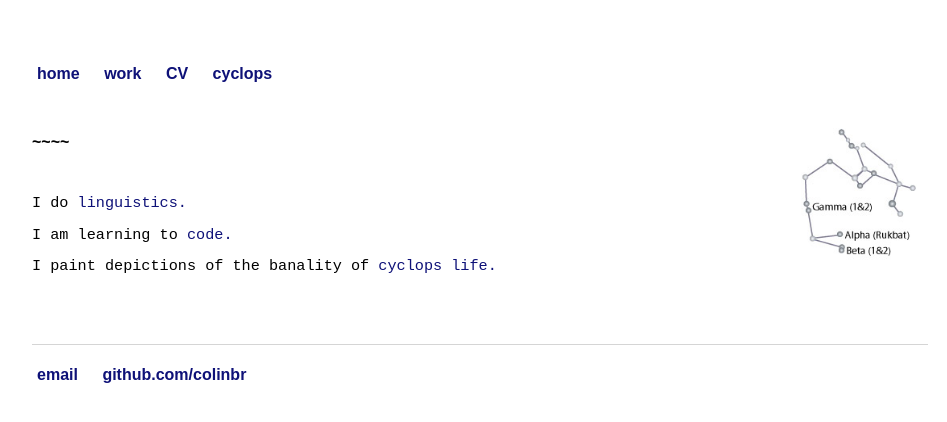
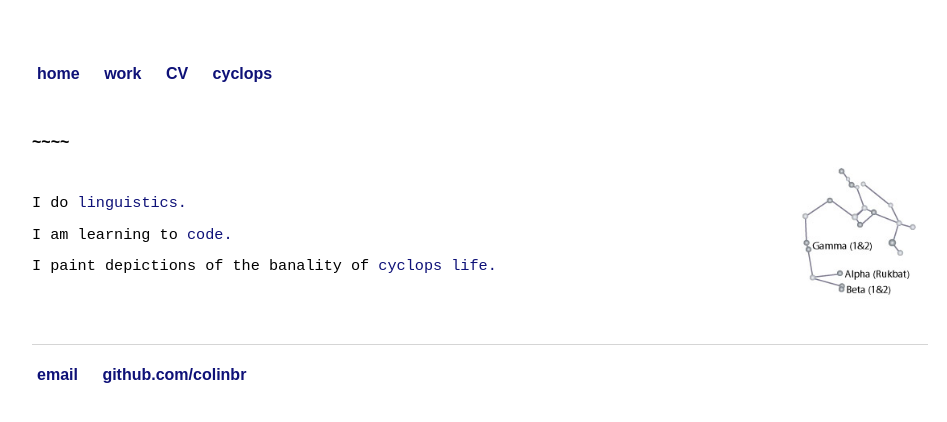
Before and after one commit to colinbr/OLD-colinbr.github.io, a Jekyll site: the page built from index.html, in a window 1280 px wide. Shown: the top 422 px of the page, without its empty margins (160-1107 px from the left). Built offline with Jekyll 4.4.1, drawn with Linux system fonts in a browser that asks for light colours; some web fonts are replaced.

Commit message:
Update index.html

```diff
--- a/index.html
+++ b/index.html
@@ -4,8 +4,8 @@ title: Colin Brown
 ---
 <div class="blurb">
 	<br>
+	<h1>~~~~</h1>
 	<img src="sagittarius2.jpg" alt="sagittarius" style="float:right;width:140px;height:140px;">
-	<h1>~~~~</h1>
 	<br>
 	<p>I do <a href="/research">linguistics.</a></p>
 	<p>I am learning to <a href="https://github.com/colinbr/">code.</a></p>
```
